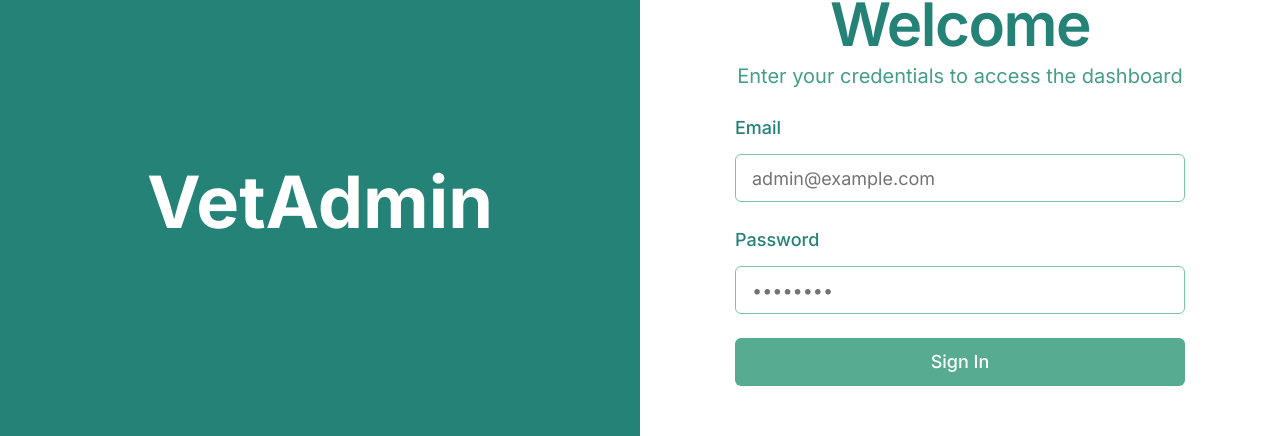
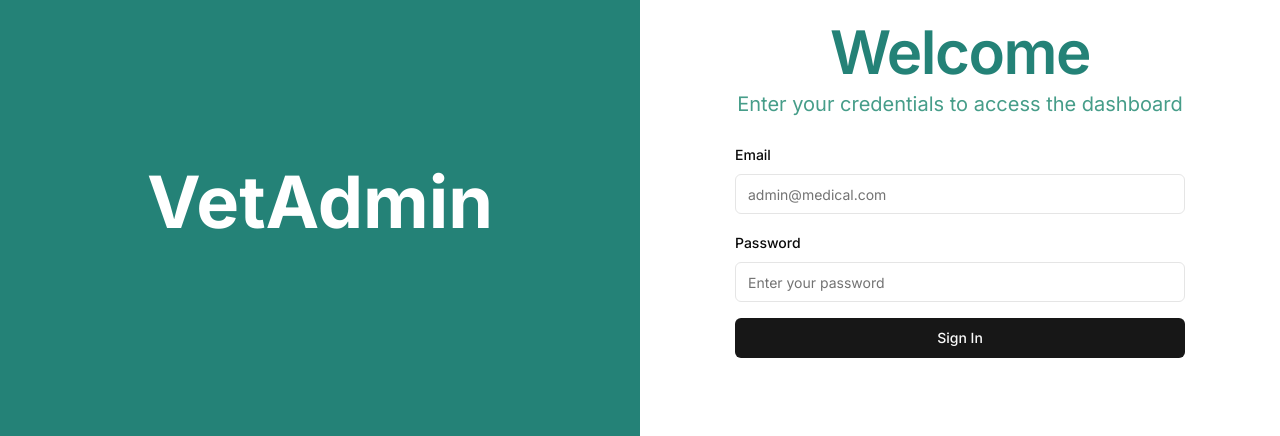
Before and after one commit to PeakpoonPK/vetAdmin-frontend, a Next.js app: page / in a window 1280 px wide. Shown: the part 198-634 px from the top of the page. Built offline with nearby package versions, Linux system fonts and the light colour scheme; no server answers.

Commit message:
delete doctors

```diff
--- a/components/auth/login-form.tsx
+++ b/components/auth/login-form.tsx
@@ -17,11 +17,10 @@ import {
 import { Input } from "@/components/ui/input"
 import { Toaster, toast } from 'sonner'
 import { Icons } from "@/components/icons"
-import { authService } from "@/src/services/auth"
 
 const formSchema = z.object({
-  email: z.string().email("Invalid email address"),
-  password: z.string().min(6, "Password must be at least 6 characters"),
+  email: z.string().email("Please enter a valid email address"),
+  password: z.string().min(8, "Password must be at least 8 characters"),
 })
 
 export function LoginForm() {
@@ -37,15 +36,15 @@ export function LoginForm() {
   })
 
   async function onSubmit(values: z.infer<typeof formSchema>) {
+    setIsLoading(true)
+
     try {
-      setIsLoading(true)
-      console.log(values)
-      const response = await authService.login(values.email, values.password)
-      localStorage.setItem("token", response.token)
-      toast.success('Logged in successfully')
-      router.push("/dashboard/doctors")
+      await new Promise(resolve => setTimeout(resolve, 1000))
+
+      toast.success('You have successfully logged in.')
+
+      router.push("/dashboard")
     } catch (error) {
-
       toast.error('Invalid credentials. Please try again.')
     } finally {
       setIsLoading(false)
@@ -55,23 +54,22 @@ export function LoginForm() {
   return (
     <>
       <Form {...form}>
-        <form onSubmit={form.handleSubmit(onSubmit)} className="space-y-6">
+        <form onSubmit={form.handleSubmit(onSubmit)} className="space-y-4">
           <FormField
             control={form.control}
             name="email"
             render={({ field }) => (
-              <FormItem className="space-y-3">
-                <FormLabel className="text-base md:text-lg text-custom-green-800">Email</FormLabel>
+              <FormItem>
+                <FormLabel>Email</FormLabel>
                 <FormControl>
                   <Input
                     type="email"
-                    placeholder="admin@example.com"
+                    placeholder="admin@medical.com"
                     disabled={isLoading}
-                    className="h-12 text-base md:text-lg p-4 bg-custom-white border-custom-green-300 focus:border-custom-green-500 text-custom-green-900"
                     {...field}
                   />
                 </FormControl>
-                <FormMessage className="text-sm md:text-base text-custom-red-500" />
+                <FormMessage />
               </FormItem>
             )}
           />
@@ -79,28 +77,23 @@ export function LoginForm() {
             control={form.control}
             name="password"
             render={({ field }) => (
-              <FormItem className="space-y-3">
-                <FormLabel className="text-base md:text-lg text-custom-green-800">Password</FormLabel>
+              <FormItem>
+                <FormLabel>Password</FormLabel>
                 <FormControl>
                   <Input
                     type="password"
-                    placeholder="••••••••"
+                    placeholder="Enter your password"
                     disabled={isLoading}
-                    className="h-12 text-base md:text-lg p-4 bg-custom-white border-custom-green-300 focus:border-custom-green-500 text-custom-green-900"
                     {...field}
                   />
                 </FormControl>
-                <FormMessage className="text-sm md:text-base text-custom-red-500" />
+                <FormMessage />
               </FormItem>
             )}
           />
-          <Button
-            type="submit"
-            className="w-full h-12 text-base md:text-lg bg-custom-green-500 hover:bg-custom-green-600 text-custom-white"
-            disabled={isLoading}
-          >
+          <Button type="submit" className="w-full" disabled={isLoading}>
             {isLoading && (
-              <Icons.spinner className="mr-2 h-5 w-5 animate-spin" />
+              <Icons.spinner className="mr-2 h-4 w-4 animate-spin" />
             )}
             Sign In
           </Button>
```
